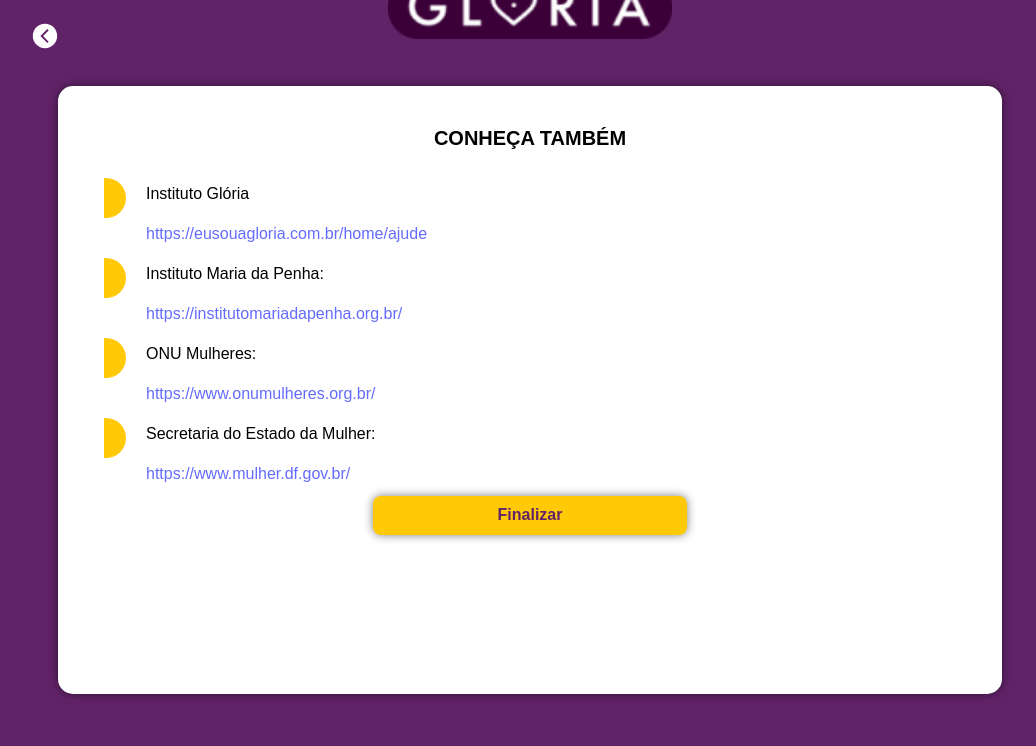
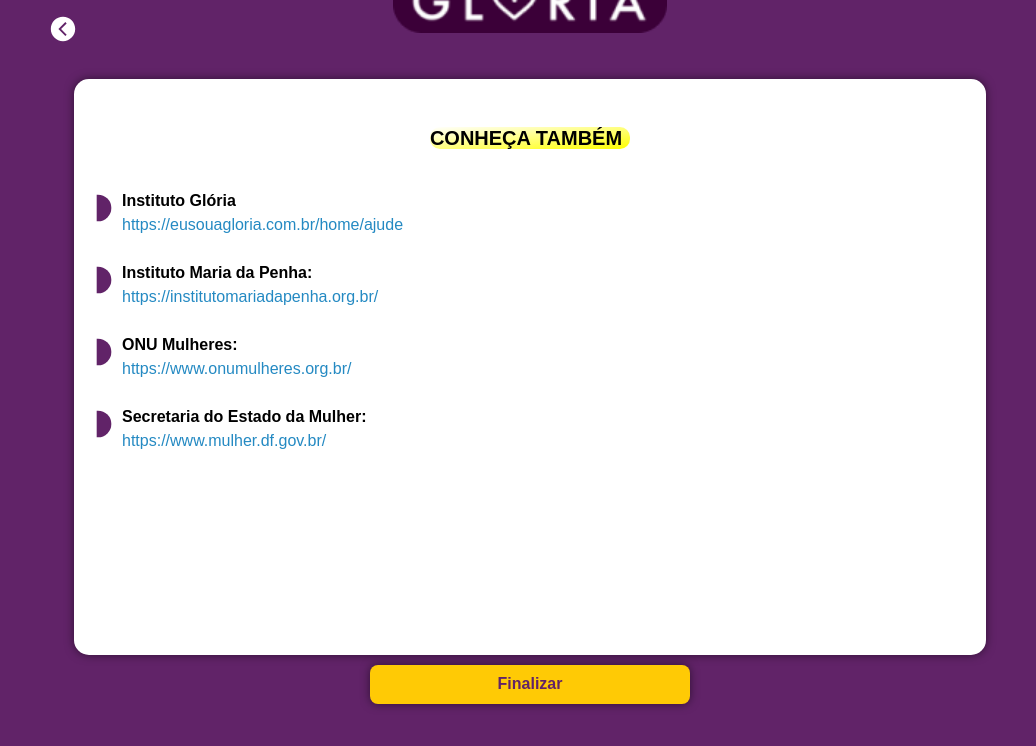
Before and after one commit to anajbsouza/Mapa-da-Violencia, a React (Vite) app in the folder frontend/: page /know-more in a window 1280 px wide. Shown: the top 746 px of the page, without its empty margins (110-1146 px from the left). Built offline with nearby package versions, Linux system fonts and the light colour scheme; the HTML template or start-up script is replaced by a standard one.

Commit message:
fix: css KnowMorePage

```diff
--- a/frontend/src/pages/KnowMorePage.tsx
+++ b/frontend/src/pages/KnowMorePage.tsx
@@ -9,7 +9,11 @@
         <section>
             <Header/>
                 <main>
-                    <h1 className="title-know-more">CONHEÇA TAMBÉM</h1>
+                    <h1 className="title-know-more">
+                        <span className='background'>
+                            CONHEÇA TAMBÉM
+                        </span>
+                    </h1>
 
                     <section className="link-items">
                         <div className='custom-circle-icon'>
@@ -54,11 +58,11 @@
                             <a href="https://www.mulher.df.gov.br/">https://www.mulher.df.gov.br/</a>
                         </div>
                     </section>
+                </main>
 
-                    <section className="button-know">
+                <section className="button-know">
                         <button className="button-knowMore" onClick={() => navigate("/home-page")}>Finalizar</button>
-                    </section>
-                </main>
+                </section>
             </section>
     );
 };
--- a/frontend/src/styles/KnowMorePage.css
+++ b/frontend/src/styles/KnowMorePage.css
@@ -1,18 +1,52 @@
+main{
+    padding: 8px;
+} /*Cascata do main geral de 24px*/
+
+
 .title-know-more{
     text-align: center;
     font-size: 1.25em;
     color: black;
+    margin: 2em 0;
+}
+.background{
+    background-image: linear-gradient(to bottom right, white, yellow);
+    border-radius: 10px;
+    padding-right: 8px;
 }
 
 .link-items{
     display: flex;
-    align-items: center;
+    margin-bottom: 24px;
+}
+
+.link-items p {
+   margin: 0;
+   font-weight: bold;
+}
+
+.link-items a {
+    color: #0D7DBC;
+    font-size: 1em;
+    opacity: 90%;
+
 }
 
 .custom-circle-icon{
-    color:#FFCA05;
-    font-size: 3rem;
-    margin-right: 1rem;
+    font-size: 2em;
+    margin-right: 8px;
+}
+
+.custom-circle-icon:nth-of-type(1){
+    color: #612368;
+}
+
+.custom-circle-icon:nth-of-type(2){
+    color: #F2E744;
+}
+
+.custom-circle-icon:nth-of-type(3){
+    color: #BC88BC;
 }
 
 .button-know{
@@ -29,4 +63,3 @@
         width: 35%;
     }
 }
-/*css incompleto, falta alinhar os itens e rotacionar os círculos*/
```
